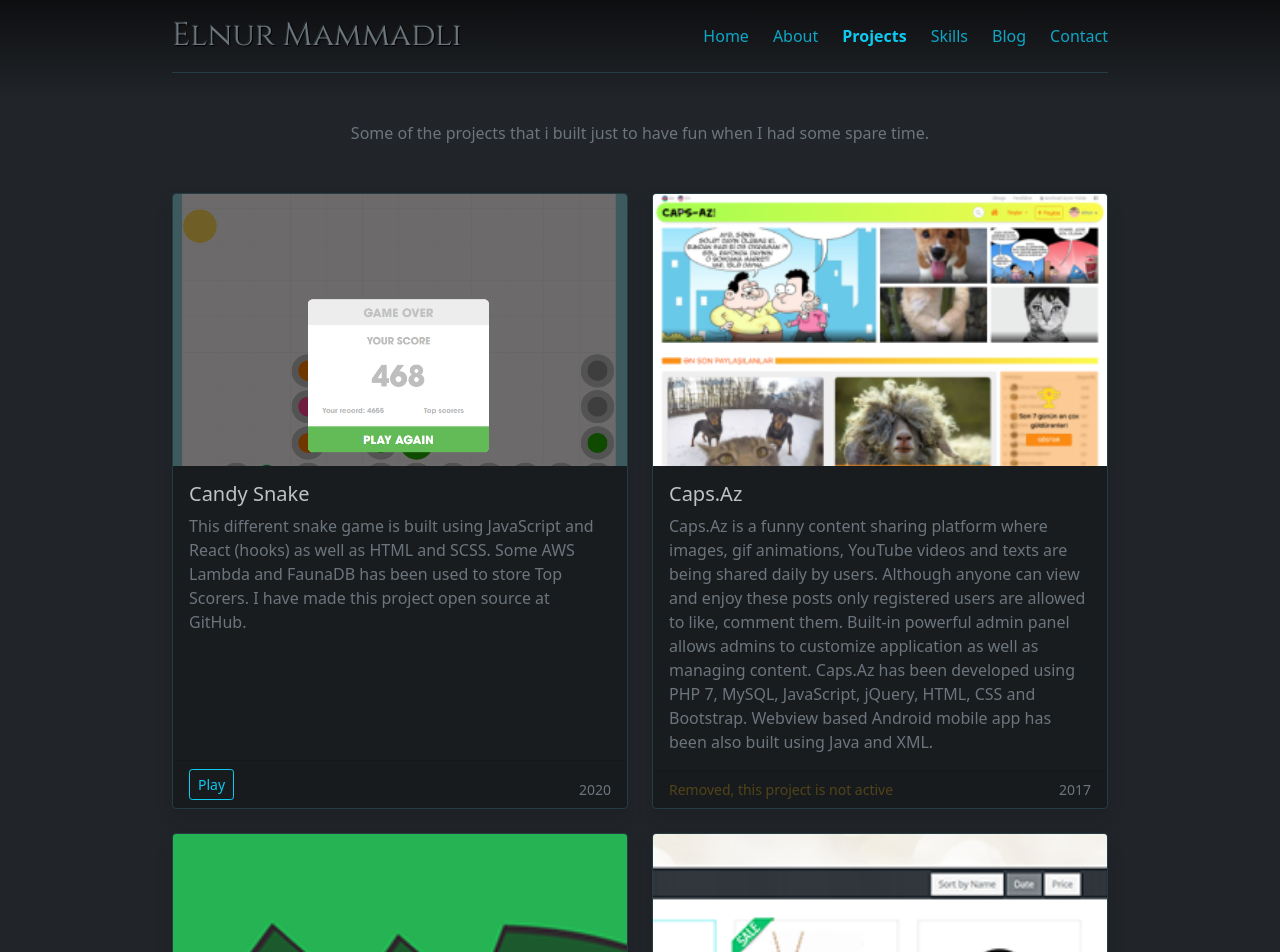
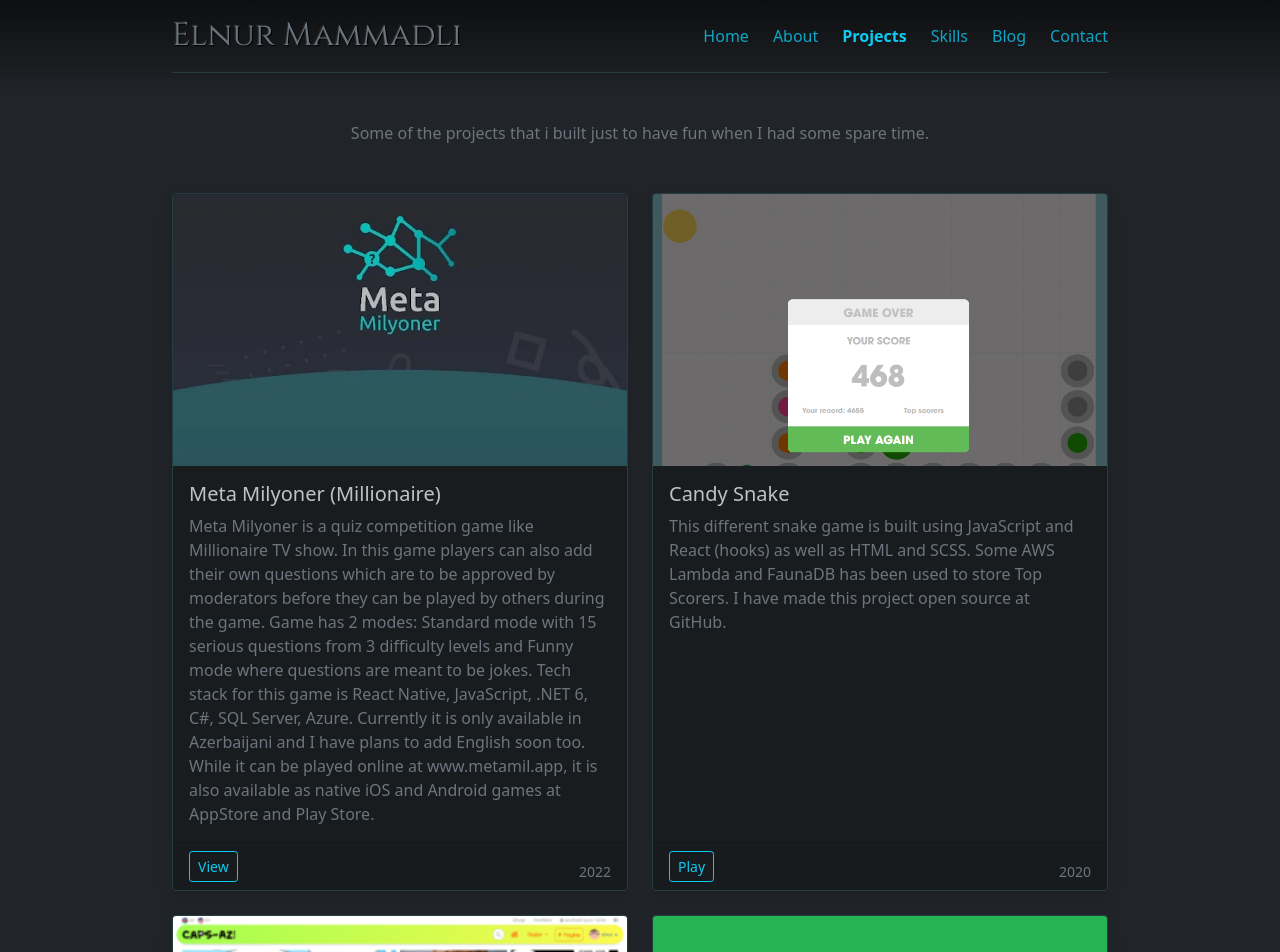
Before and after one commit to elnoor/noorr.net, a React (Create React App) app: page /projects in a window 1280 px wide. Shown: the top 952 px of the page. Built offline with nearby package versions, Linux system fonts and the light colour scheme.

Commit message:
Update projectsData.js
metamil added as project

```diff
--- a/src/pages/Projects/projectsData.js
+++ b/src/pages/Projects/projectsData.js
@@ -6,8 +6,19 @@
 import milkywayImg from "./images/milkyway.png";
 import angoraImg from "./images/angora.png";
 import snakeImg from "./images/snake.png";
+import metamilImg from "./images/metamil.jpg";
 
 export const projectsData = [
+  {
+    active: true,
+    name: "Meta Milyoner (Millionaire)",
+    image: metamilImg,
+    year: 2022,
+    link: "https://metamil.app",
+    linkText: "View",
+    description:
+      "Meta Milyoner is a quiz competition game like Millionaire TV show. In this game players can also add their own questions which are to be approved by moderators before they can be played by others during the game. Game has 2 modes: Standard mode with 15 serious questions from 3 difficulty levels and Funny mode where questions are meant to be jokes. Tech stack for this game is React Native, JavaScript, .NET 6, C#, SQL Server, Azure. Currently it is only available in Azerbaijani and I have plans to add English soon too. While it can be played online at www.metamil.app, it is also available as native iOS and Android games at AppStore and Play Store.",
+  },
   {
     active: true,
     name: "Candy Snake",
```
